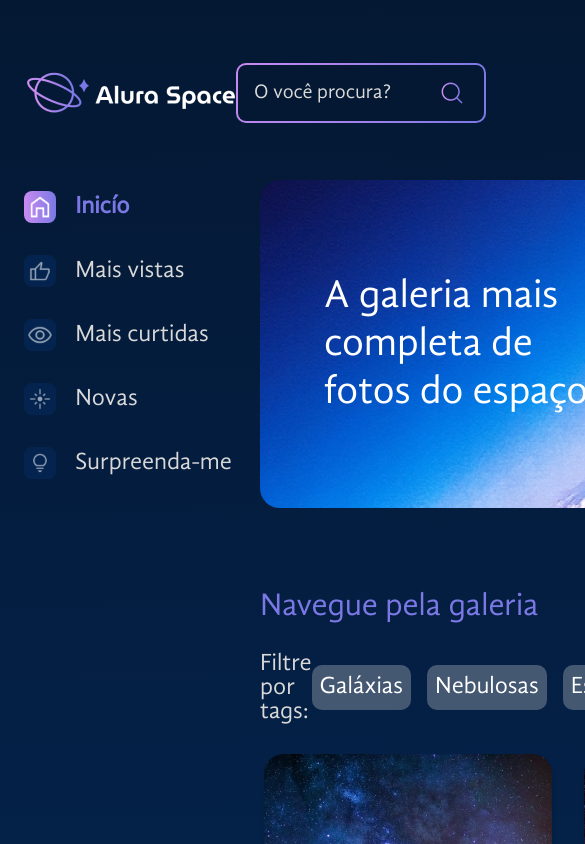
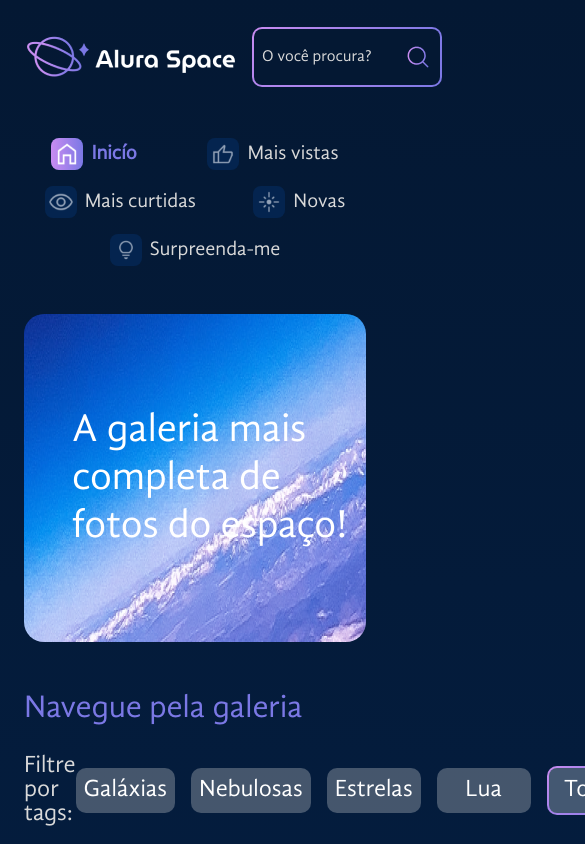
Before and after one commit to GabrielVeroneze/alura-space, a React (Create React App) app: page / in a window 390 px wide. Shown: the top 844 px of the page, 585 px wide, since content can reach past the window. Built offline with nearby package versions, Linux system fonts and the light colour scheme.

Commit message:
:iphone: Adiciona responsividade

```diff
--- a/src/componentes/Banner/Banner.module.sass
+++ b/src/componentes/Banner/Banner.module.sass
@@ -15,3 +15,8 @@
         font-weight: 400
         line-height: normal
         width: 301px
+
+
+@media screen and (max-width: 1024px)
+    .banner
+        padding: 5.75rem 3rem
--- a/src/componentes/Cabecalho/Cabecalho.module.sass
+++ b/src/componentes/Cabecalho/Cabecalho.module.sass
@@ -3,8 +3,12 @@
 .cabecalho
     align-items: center
     display: flex
+    gap: 1rem
     justify-content: space-between
     margin: 3.75rem $espacamento-lateral 3.35rem
+
+    .cabecalho__logo
+        min-width: 170px
 
     .cabecalho__campo
         min-width: 250px
@@ -35,3 +39,17 @@
             position: absolute
             right: 18px
             top: 14px
+
+@media screen and (max-width: 1024px)
+    .cabecalho
+        margin: 1.5rem $espacamento-lateral 3rem
+
+        .cabecalho__campo
+            min-width: 190px
+
+            .cabecalho__pesquisa
+                font-size: 1rem
+                padding: 0.5rem
+
+            .cabecalho__lupa
+                right: 8px
--- a/src/componentes/Icones/Icones.module.sass
+++ b/src/componentes/Icones/Icones.module.sass
@@ -23,3 +23,8 @@
         height: 32px
         padding: 4px
         width: 32px
+
+@media screen and (max-width: 1024px)
+    .icone
+        font-size: $tamanho-texto-pequeno
+        gap: 0.5rem
--- a/src/componentes/Menu/Menu.module.sass
+++ b/src/componentes/Menu/Menu.module.sass
@@ -9,3 +9,14 @@
         display: flex
         flex-direction: column
         gap: 2rem
+
+@media screen and (max-width: 1024px)
+    .menu
+        margin-top: 0
+
+        .menu__lista
+            align-items: center
+            flex-direction: row
+            flex-wrap: wrap
+            gap: 1rem
+            justify-content: space-around
--- a/src/paginas/PaginaInicial/PaginaInicial.module.sass
+++ b/src/paginas/PaginaInicial/PaginaInicial.module.sass
@@ -6,3 +6,9 @@
     grid-template-columns: minmax(212px, 15%) 1fr minmax(212px, 15%)
     grid-template-areas: 'menu banner banner' '. galeria populares'
     padding: 0 $espacamento-lateral
+
+@media screen and (max-width: 1024px)
+    .principal
+        gap: 3rem
+        grid-template-columns: 100%
+        grid-template-areas: 'menu' 'banner' 'galeria' 'populares'
```
